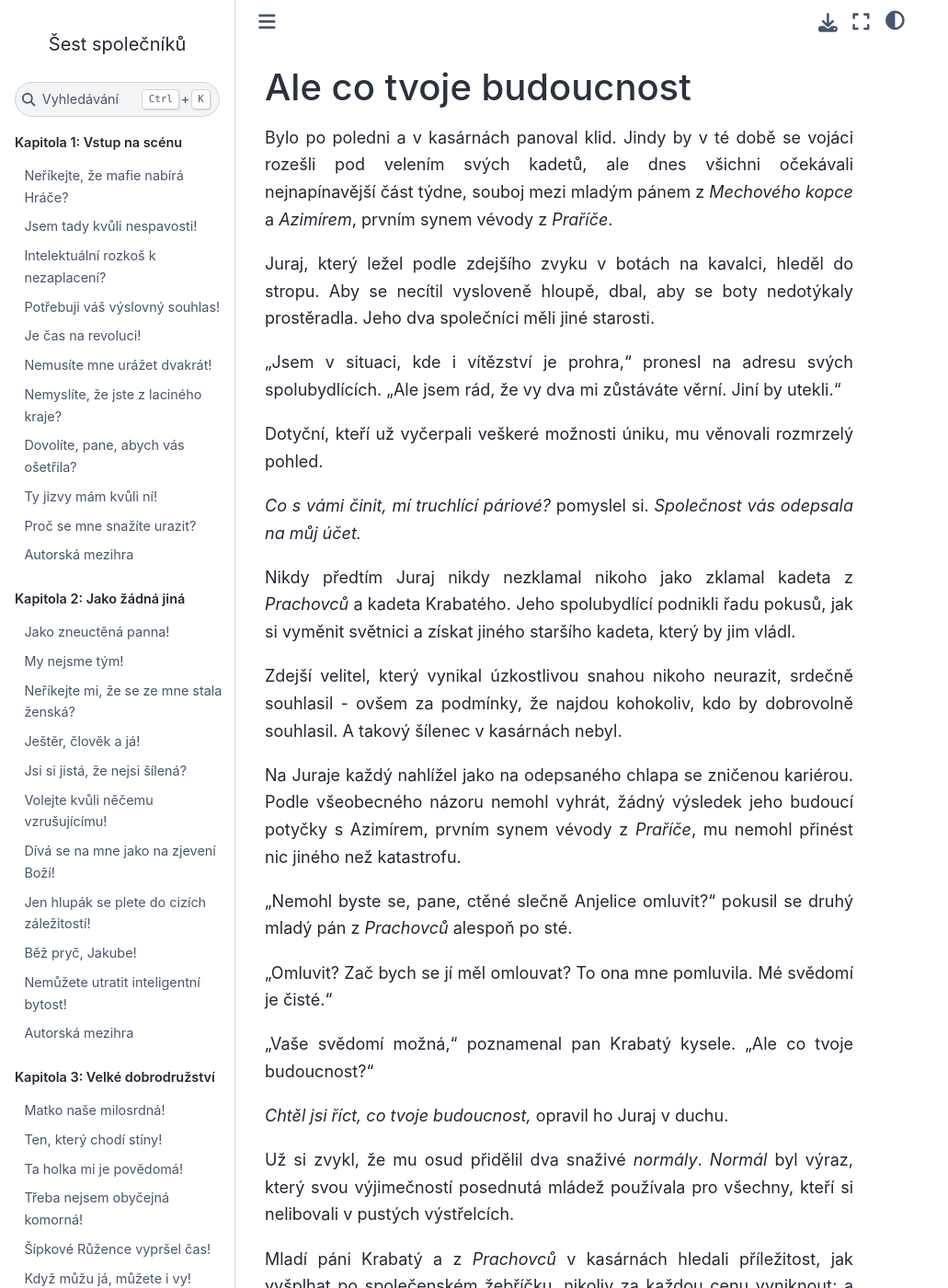
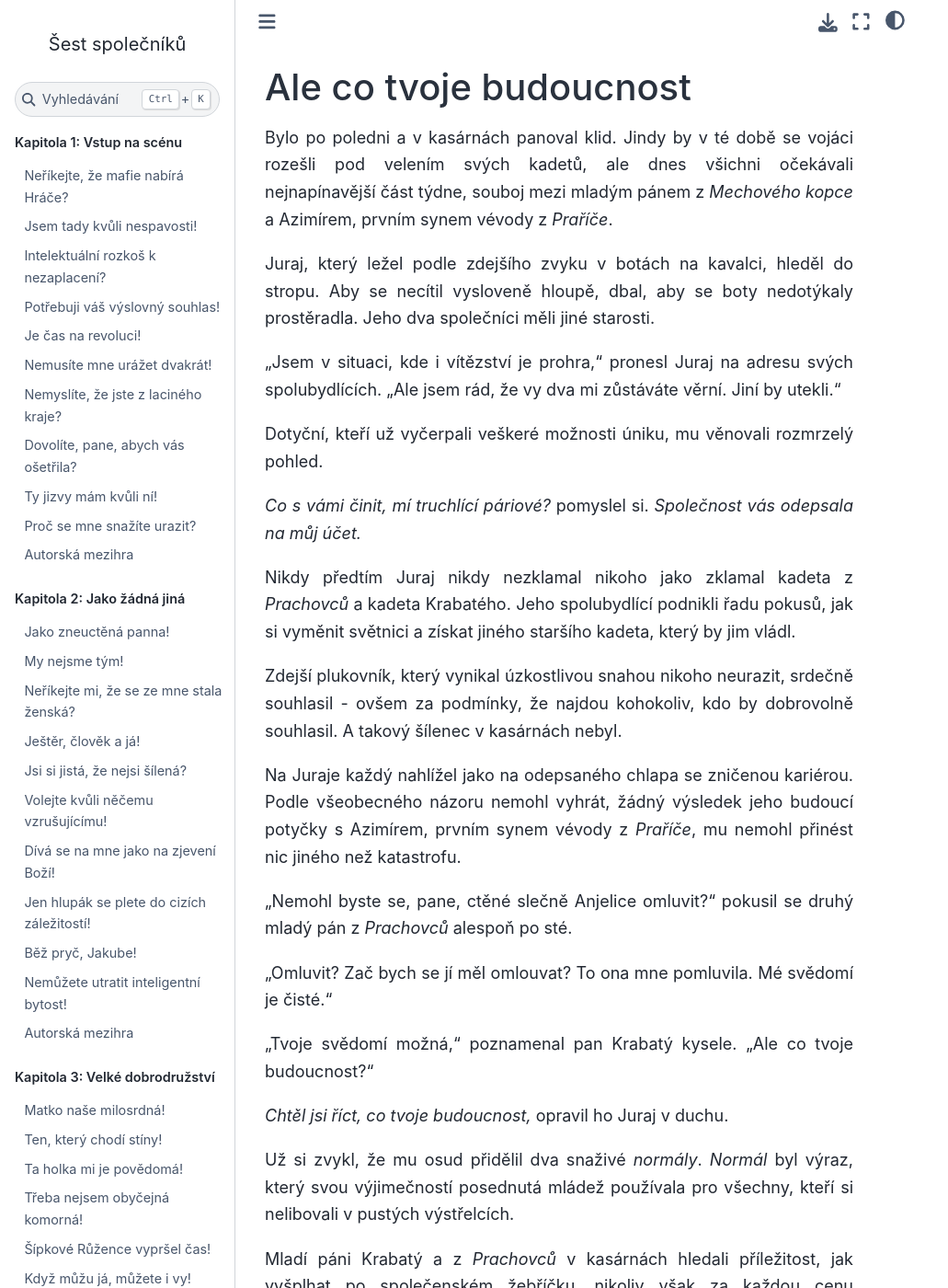
Before and after one commit to hanpari/sest-spolecniku, a Sphinx documentation site: the page built from source/sest_spolecniku/015-uklady-a-souboje/09.md, in a window 1280 px wide and 1400 px high. Shown: the whole window at 92% size, without its empty margins (0-1031 px from the left). Built offline with Sphinx 7.4.7 and the Sphinx Book theme 1.1.4, drawn with Linux system fonts in a browser that asks for light colours; some of the changed text lies outside the part shown.

Commit message:
Update 09.md

```diff
--- a/source/sest_spolecniku/015-uklady-a-souboje/09.md
+++ b/source/sest_spolecniku/015-uklady-a-souboje/09.md
@@ -1,10 +1,10 @@
 # Ale co tvoje budoucnost
 
-Bylo po poledni a v kasárnách panoval klid. Jindy by v té době se vojáci rozešli pod velením svých kadetů, ale dnes všichni očekávali nejnapínavější část týdne, souboj mezi mladým pánem z *Mechového kopce* a *Azimírem*, prvním synem vévody z *Praříče*.
+Bylo po poledni a v kasárnách panoval klid. Jindy by v té době se vojáci rozešli pod velením svých kadetů, ale dnes všichni očekávali nejnapínavější část týdne, souboj mezi mladým pánem z *Mechového kopce* a Azimírem, prvním synem vévody z *Praříče*.
 
 Juraj, který ležel podle zdejšího zvyku v botách na kavalci, hleděl do stropu. Aby se necítil vysloveně hloupě, dbal, aby se boty nedotýkaly prostěradla. Jeho dva společníci měli jiné starosti.
 
-"Jsem v situaci, kde i vítězství je prohra," pronesl na adresu svých spolubydlících. "Ale jsem rád, že vy dva mi zůstáváte věrní. Jiní by utekli."
+"Jsem v situaci, kde i vítězství je prohra," pronesl Juraj na adresu svých spolubydlících. "Ale jsem rád, že vy dva mi zůstáváte věrní. Jiní by utekli."
 
 Dotyční, kteří už vyčerpali veškeré možnosti úniku, mu věnovali rozmrzelý pohled.
 
@@ -12,7 +12,7 @@
 
 Nikdy předtím Juraj nikdy nezklamal nikoho jako zklamal kadeta z *Prachovců* a kadeta Krabatého. Jeho spolubydlící podnikli řadu pokusů, jak si vyměnit světnici a získat jiného staršího kadeta, který by jim vládl.
 
-Zdejší velitel, který vynikal úzkostlivou snahou nikoho neurazit, srdečně souhlasil - ovšem za podmínky, že najdou kohokoliv, kdo by dobrovolně souhlasil. A takový šílenec v kasárnách nebyl.
+Zdejší plukovník, který vynikal úzkostlivou snahou nikoho neurazit, srdečně souhlasil - ovšem za podmínky, že najdou kohokoliv, kdo by dobrovolně souhlasil. A takový šílenec v kasárnách nebyl.
 
 Na Juraje každý nahlížel jako na odepsaného chlapa se zničenou kariérou. Podle všeobecného názoru nemohl vyhrát, žádný výsledek jeho budoucí potyčky s Azimírem, prvním synem vévody z *Praříče*, mu nemohl přinést nic jiného než katastrofu.
 
@@ -20,13 +20,13 @@
 
 "Omluvit? Zač bych se jí měl omlouvat? To ona mne pomluvila. Mé svědomí je čisté."
 
-"Vaše svědomí možná," poznamenal pan Krabatý kysele. "Ale co tvoje budoucnost?"
+"Tvoje svědomí možná," poznamenal pan Krabatý kysele. "Ale co tvoje budoucnost?"
 
 *Chtěl jsi říct, co tvoje budoucnost,* opravil ho Juraj v duchu.
 
 Už si zvykl, že mu osud přidělil dva snaživé *normály*. *Normál* byl výraz, který svou výjimečností posednutá mládež používala pro všechny, kteří si nelibovali v pustých výstřelcích.
 
-Mladí páni Krabatý a z *Prachovců* v kasárnách hledali příležitost, jak vyšplhat po společenském žebříčku, nikoliv za každou cenu vyniknout; a byli ve své snaze urputně nudní.
+Mladí páni Krabatý a z *Prachovců* v kasárnách hledali příležitost, jak vyšplhat po společenském žebříčku, nikoliv však za každou cenu vyniknout; a byli ve své snaze urputně nudní.
 
 *Tak nudní, že začínám souhlasit se sestrou,* pomyslel si Juraj líně. *Vždycky jsem věřil, že soužití s ní je mým trestem. Ovšem ti dva...*
 
```
Also changed, not shown: other parts of source/sest_spolecniku/015-uklady-a-souboje/09.md (+10 -6 lines).
